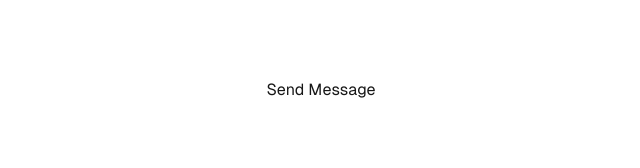
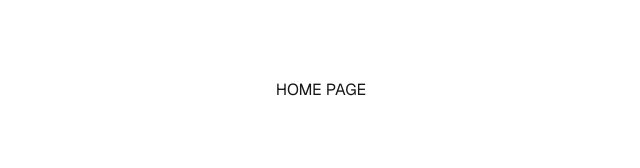
Before and after one commit to iescandon/studiopod-waitlist, a Next.js app: page / in a window 1280 px wide. Shown: the top 168 px of the page, without its empty margins (319-959 px from the left). Built offline with nearby package versions, Linux system fonts and the light colour scheme.

Commit message:
revert changes

```diff
--- a/src/app/page.tsx
+++ b/src/app/page.tsx
@@ -1,9 +1,7 @@
-import SendMessageButton from "@/components/button";
 export default async function Home() {
   return (
     <div className="grid grid-rows-[20px_1fr_20px] items-center justify-items-center min-h-screen p-8 pb-20 gap-16 sm:p-20 font-[family-name:var(--font-geist-sans)]">
-      <SendMessageButton />
-      {/* Home page */}
+        HOME PAGE
     </div>
   );
 }
```
